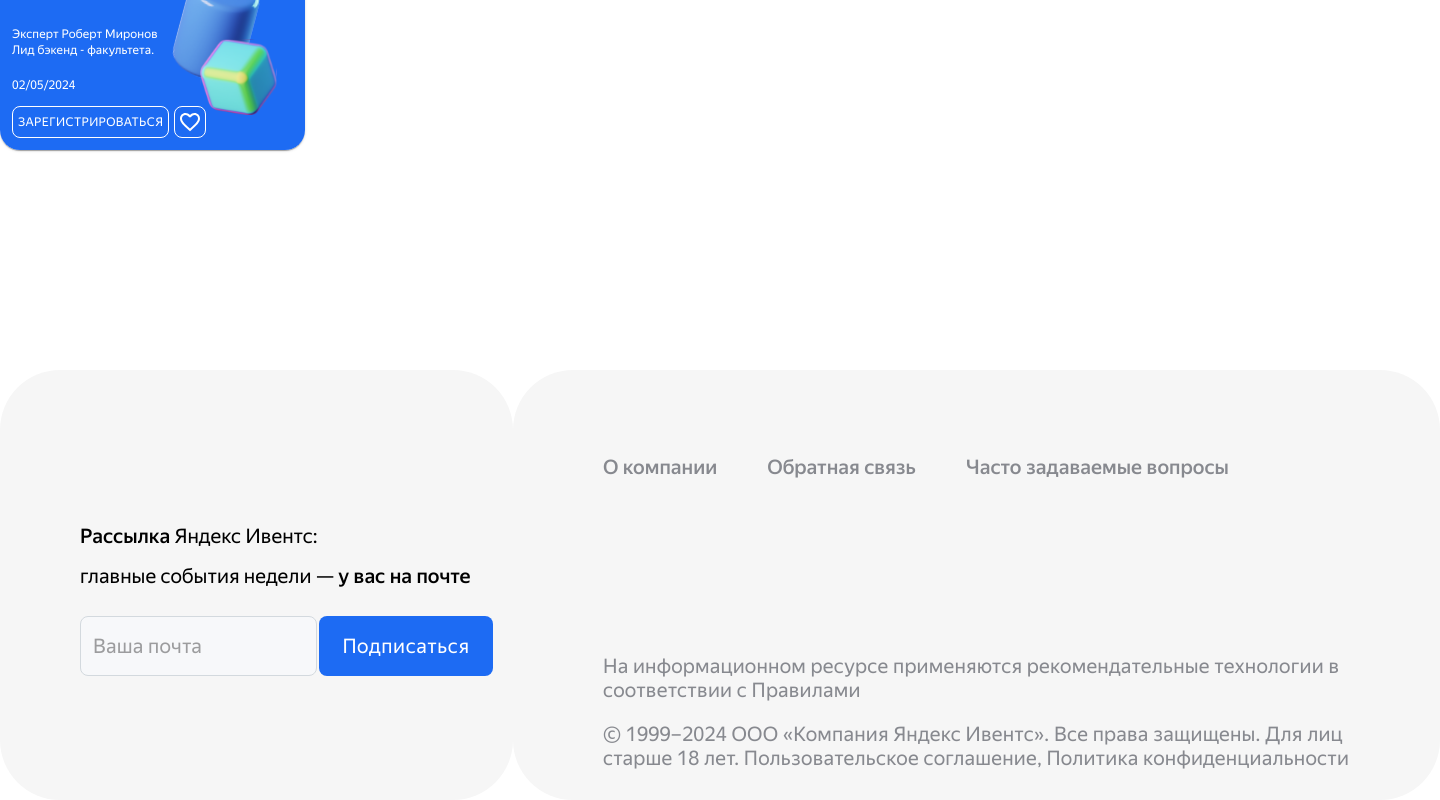
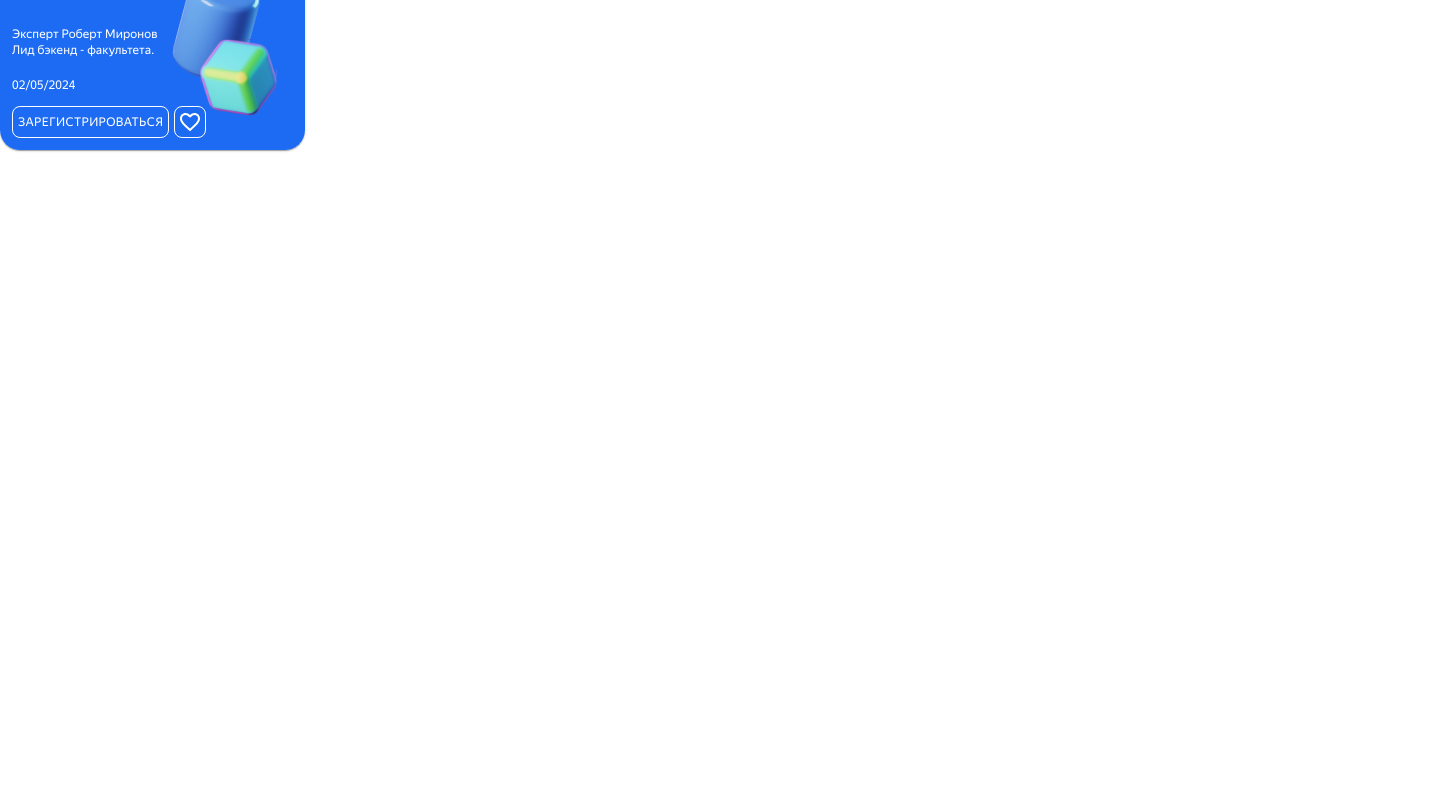
Before and after one commit to First-team-hack/frontend-funtech, a React (Create React App) app: page /profile in a window 1280 px wide. Shown: the part 959-1759 px from the top of the page, 1440 px wide, since content can reach past the window. After the commit the page ends 1329 px from the top, so only its background shows below. Built offline with nearby package versions, Linux system fonts and the light colour scheme.

Commit message:
feat: create Profile page layout

```diff
--- a/src/App.js
+++ b/src/App.js
@@ -1,4 +1,4 @@
-import { Route, Routes } from 'react-router';
+import { Route, Routes, useLocation } from 'react-router';
 import './App.css';
 import Header from './components/Header/Header';
 import ProtectedRoute from './components/ProtectedRoute/ProtectedRoute';
@@ -13,6 +13,8 @@ import { useState } from 'react';
 import Footer from './components/Footer/Footer';
 
 function App() {
+  const location = useLocation();
+  const { pathname } = location;
   const [isLoggedIn, setIsLoggedIn] = useState(true);
   return (
     <div className="App">
@@ -38,7 +40,7 @@ function App() {
         <Route path="/auth" element={<Auth />} />
         <Route path="*" element={<NotFoundPage />} />
       </Routes>
-      <Footer />
+      {pathname === '/' && <Footer />}
     </div>
   );
 }
```
